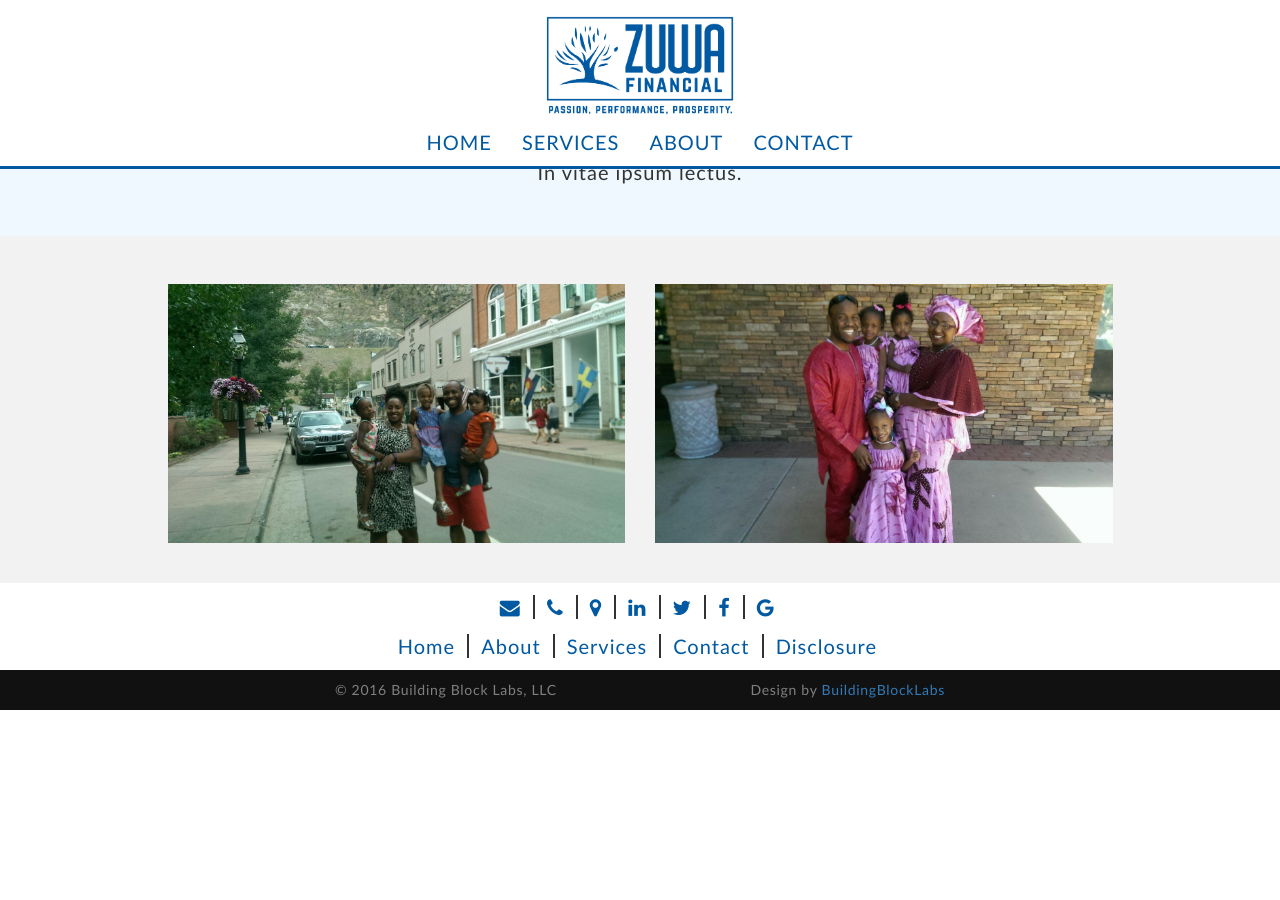
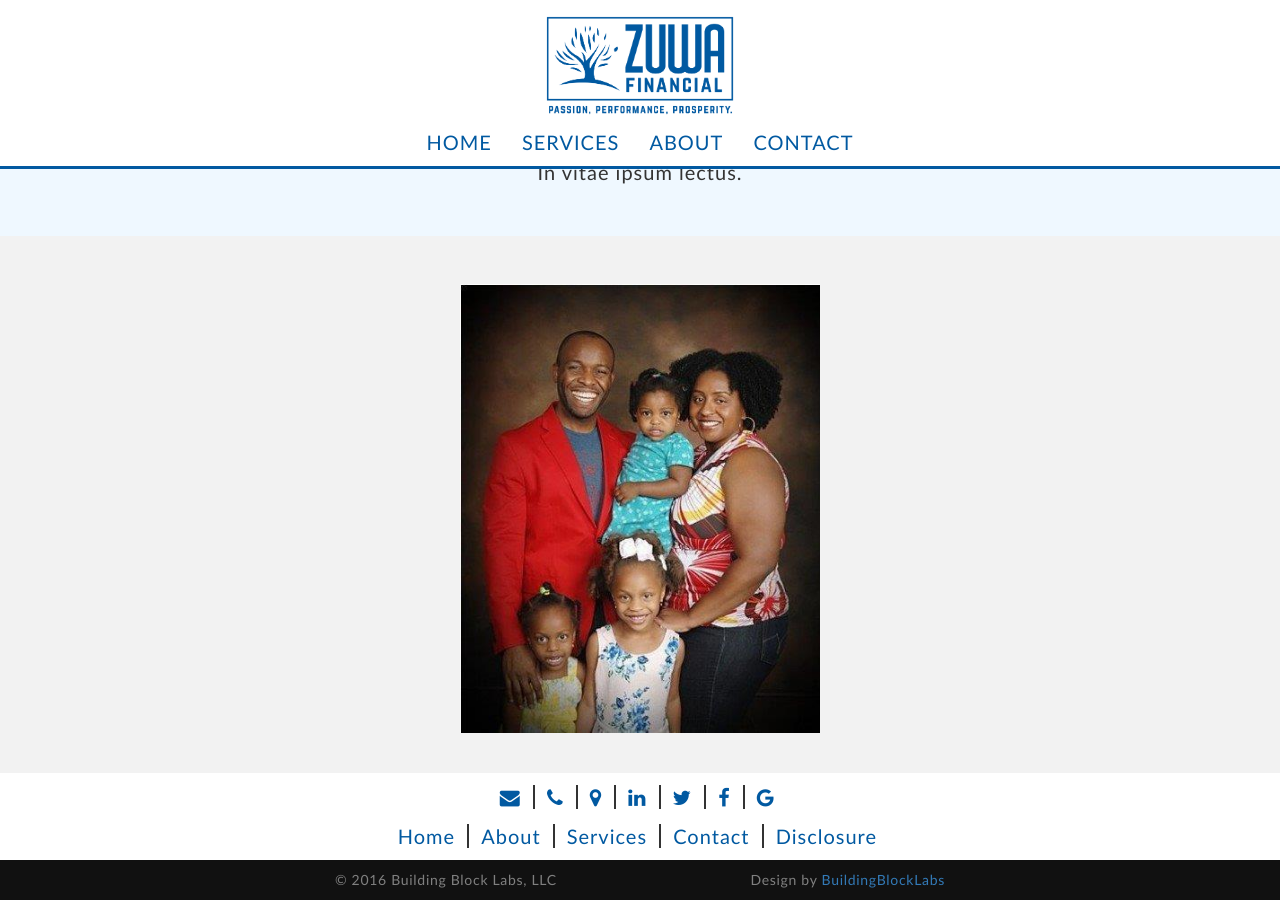
Before and after one commit to ZuwaFinancial/ZuwaFinancial.github.io, a Jekyll site: the page built from about.html, in a window 1280 px wide and 900 px high, scrolled down 708 px. Built offline with Jekyll 4.4.1, drawn with Linux system fonts in a browser that asks for light colours; before the commit the page ends 1418 px from its top, so only the background shows below that.

Commit message:
Rearranges personal pictures

```diff
--- a/about.html
+++ b/about.html
@@ -49,11 +49,8 @@ title: About
 
   <div class="container">
     <div class="row">
-      <div class="col-sm-offset-1 col-sm-5">
-        <img src="/assets/images/family-on-street.jpg" alt="Happy family portrait" class="img-responsive">
-      </div>
-      <div class="col-sm-5">
-        <img src="/assets/images/family-traditional-garb.jpg" alt="Happy family portrait" class="img-responsive">
+      <div class="col-sm-offset-4 col-sm-4">
+        <img src="/assets/images/family-red-background.jpg" alt="Happy family portrait" class="img-responsive">
       </div>
     </div>
   </div>
--- a/index.html
+++ b/index.html
@@ -43,7 +43,7 @@ title: Homepage
     <div class="container">
       <div class="row">
         <div class="col-sm-offset-1 col-sm-4">
-          <img src="/assets/images/family-red-background.jpg" alt="Happy family portrait" id="profile-pic" class="img-responsive">
+          <img src="/assets/images/professional-portrait.jpg" alt="Professional portrait" id="profile-pic" class="img-responsive">
         </div>
         <div class="col-sm-6">
           <p>
```
Also changed, not shown: 2 other files.
